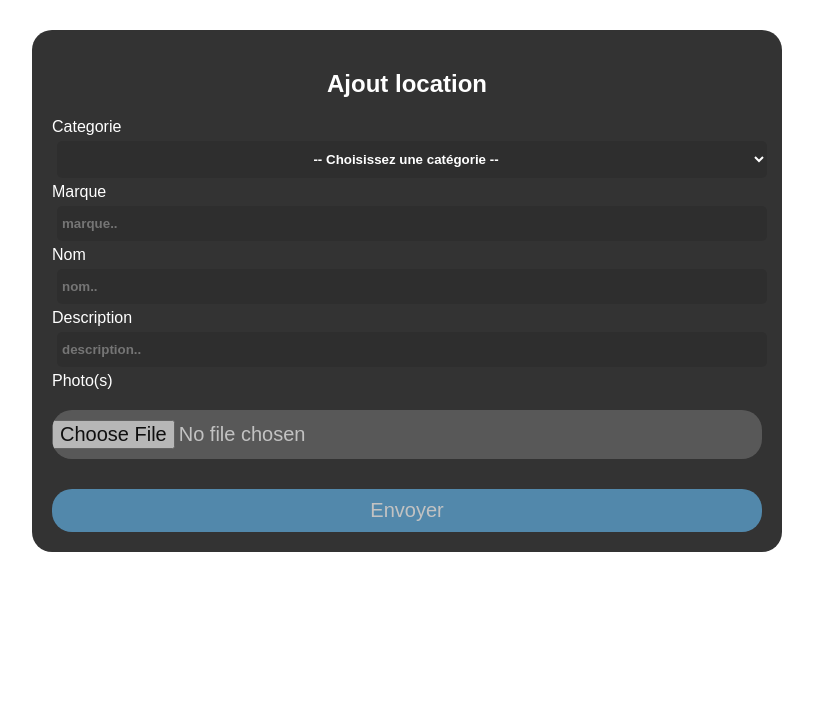
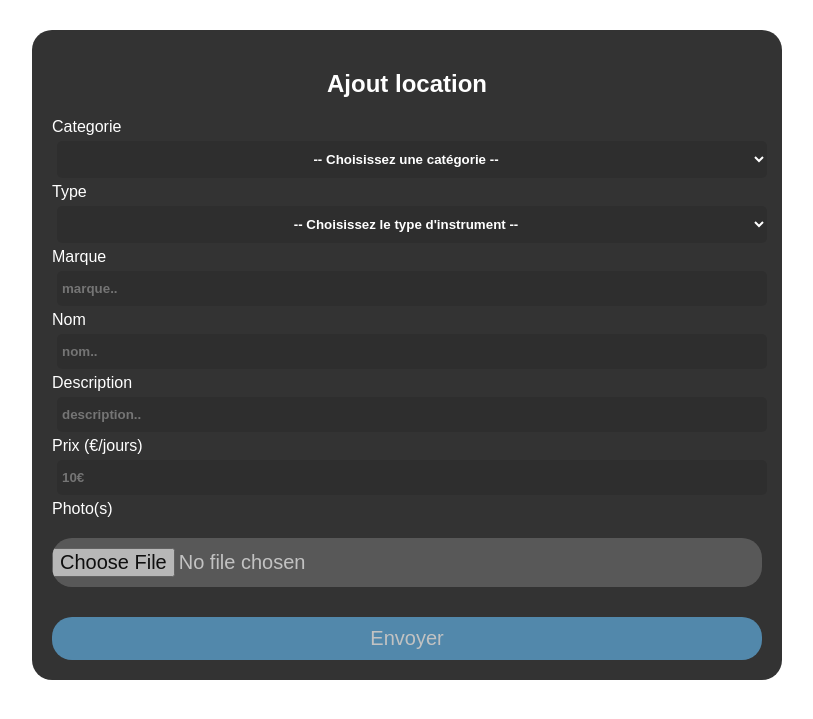
Before and after one commit to kilianpichard/ShareInstru, a PHP site: page /reservation.html in a window 1280 px wide. Shown: the top 719 px of the page, without its empty margins (233-1046 px from the left). Run offline with PHP 8.4, Linux system fonts and the light colour scheme.

Commit message:
Modification formulaire

```diff
--- a/reservation.html
+++ b/reservation.html
@@ -14,13 +14,19 @@
 	<form method="post" action="reservation.php">
 
 		<label for="peudo">Categorie</label>
-
-
 			<select name="categorie" id="categorie" required>
 			<option value="">-- Choisissez une catégorie --</option>
-    		<option value="1">Vent</option>
-    		<option value="2">Percussion</option>
-    		<option value="3">Corde</option>
+    		<option value="1">Instruments à Vent</option>
+    		<option value="2">Instruments à Percussion</option>
+    		<option value="3">Instruments à Corde</option>
+			</select>
+
+		<label for="peudo">Type</label>
+			<select name="Type" id="type" required>
+			<option value="">-- Choisissez le type d'instrument --</option>
+    		<option value="1">Instruments à Vent</option>
+    		<option value="2">Instruments à Percussion</option>
+    		<option value="3">Instruments à Corde</option>
 			</select>
 
 
@@ -34,6 +40,10 @@
 		<label>Description</label>
 		<input type="text" name="description" id="description" placeholder="description..">
 
+		<label>Prix (€/jours)</label>
+		<input type="number" name="prix" id="prix" placeholder="10€"
+		step="any">
+
 		<label>Photo(s)</label>
 		<input type="file" name="photo" id="photo" accept="image/png, image/jpeg">
 
--- a/style.css
+++ b/style.css
@@ -117,6 +117,22 @@ input[type=file]:hover{
 	background-color: #808080;
 	}
 
+input[type=number]{
+	 -moz-appearance: textfield;
+		width:100%;
+	box-sizing: border-box;;
+	padding: 10px 5px;
+	background:rgba(0,0,0,0.10);
+	outline: none;
+	border: none;
+	border-bottom: 1px;
+	color: #fff;
+	border-radius: 5px;
+	margin: 5px;
+	font-weight: bold;
+
+}
+
 select{
 	width:100%;
 	box-sizing: border-box;;
@@ -135,3 +151,7 @@ select{
 option:not(:checked) {
   background-color: #696969;
 }
+input::-webkit-outer-spin-button,
+input::-webkit-inner-spin-button {
+        display: none;
+      }
```
Also changed, not shown: reservation.php (added, +24 -0 lines).
